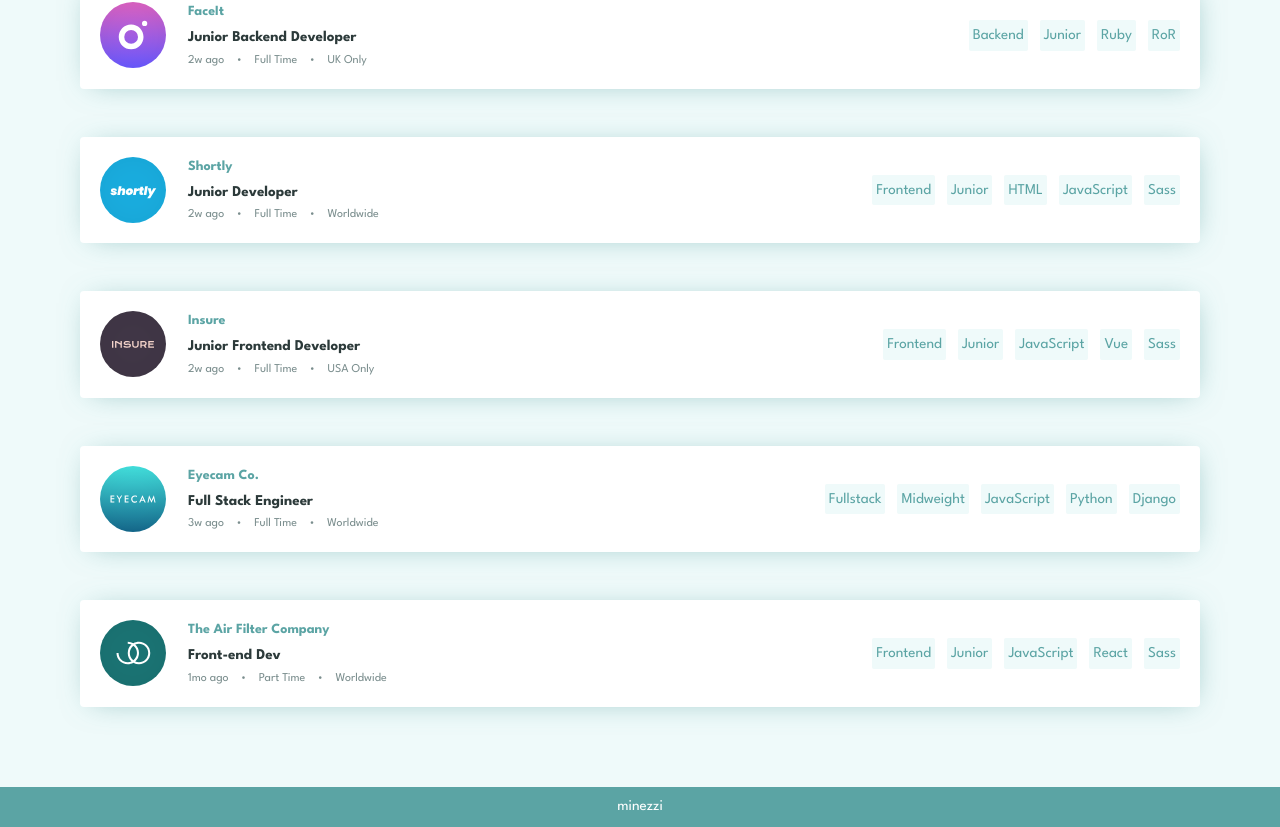
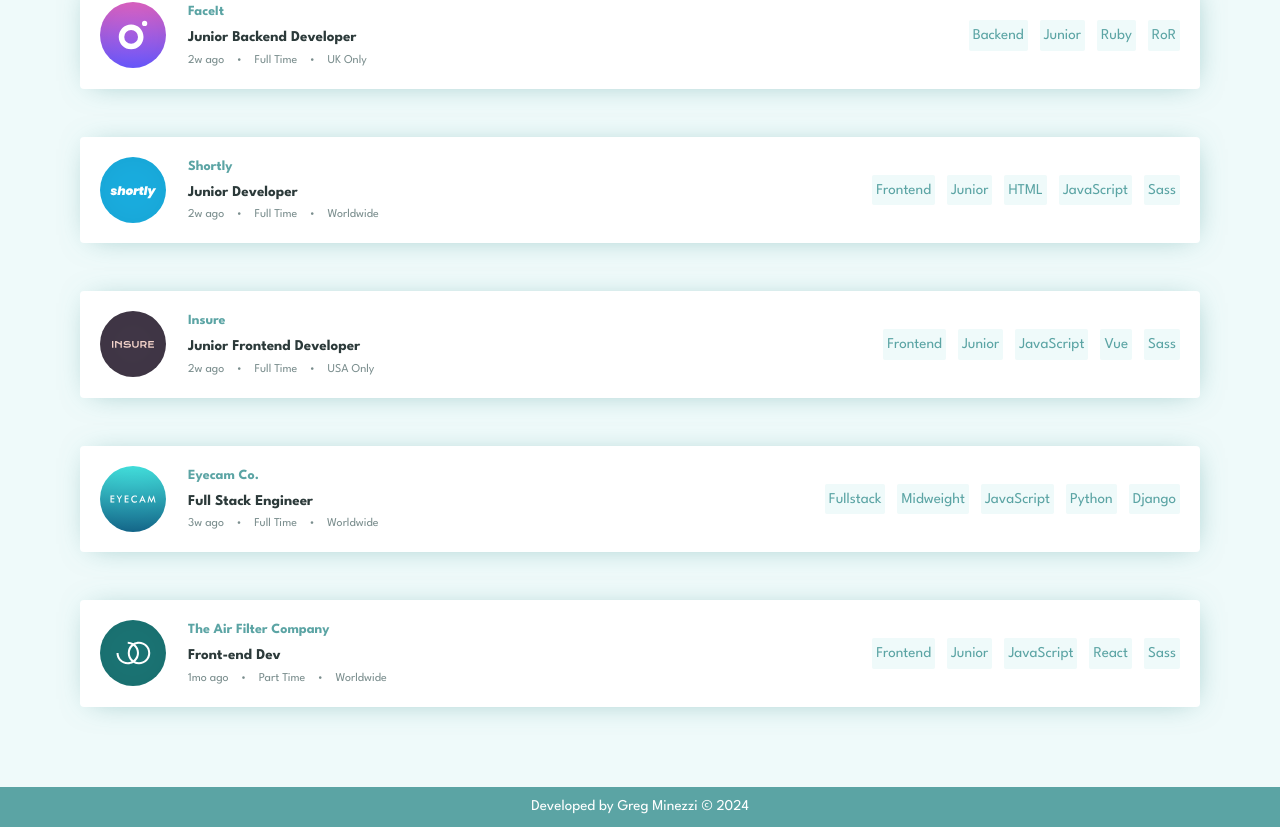
Before and after one commit to minezzig/fm-static-job-listings, a React (Vite) app: page / in a window 1280 px wide. Shown: the part 998-1825 px from the top of the page. Built offline with nearby package versions, Linux system fonts and the light colour scheme.

Commit message:
add footer component with dynamic year

```diff
--- a/src/App.tsx
+++ b/src/App.tsx
@@ -2,6 +2,7 @@ import { useState } from "react";
 import Jobs from "./components/Jobs";
 import Search from "./components/Filter";
 import { FiltersType } from "../types/types";
+import Footer from "./components/Footer";
 
 function App() {
   const [filters, setFilters] = useState<FiltersType>({});
@@ -13,7 +14,7 @@ function App() {
         <Search filters={filters} setFilters={setFilters} />
         <Jobs filters={filters} setFilters={setFilters} />
       </div>
-      <div className="h-10 w-full bg-primary flex items-center justify-center text-white">minezzi</div>
+      <Footer />
     </div>
   );
 }
--- /dev/null
+++ b/src/components/Footer.tsx
@@ -0,0 +1,11 @@
+function Footer() {
+    const year = new Date().getFullYear();
+
+    return (
+      <div className="flex h-10 w-full items-center justify-center bg-primary text-white">
+        Developed by Greg Minezzi ©&nbsp;<span>{year}</span>
+      </div>
+    );
+  }
+
+  export default Footer;
```
Also changed, not shown: src/components/Job.tsx (+0 -101 lines).
